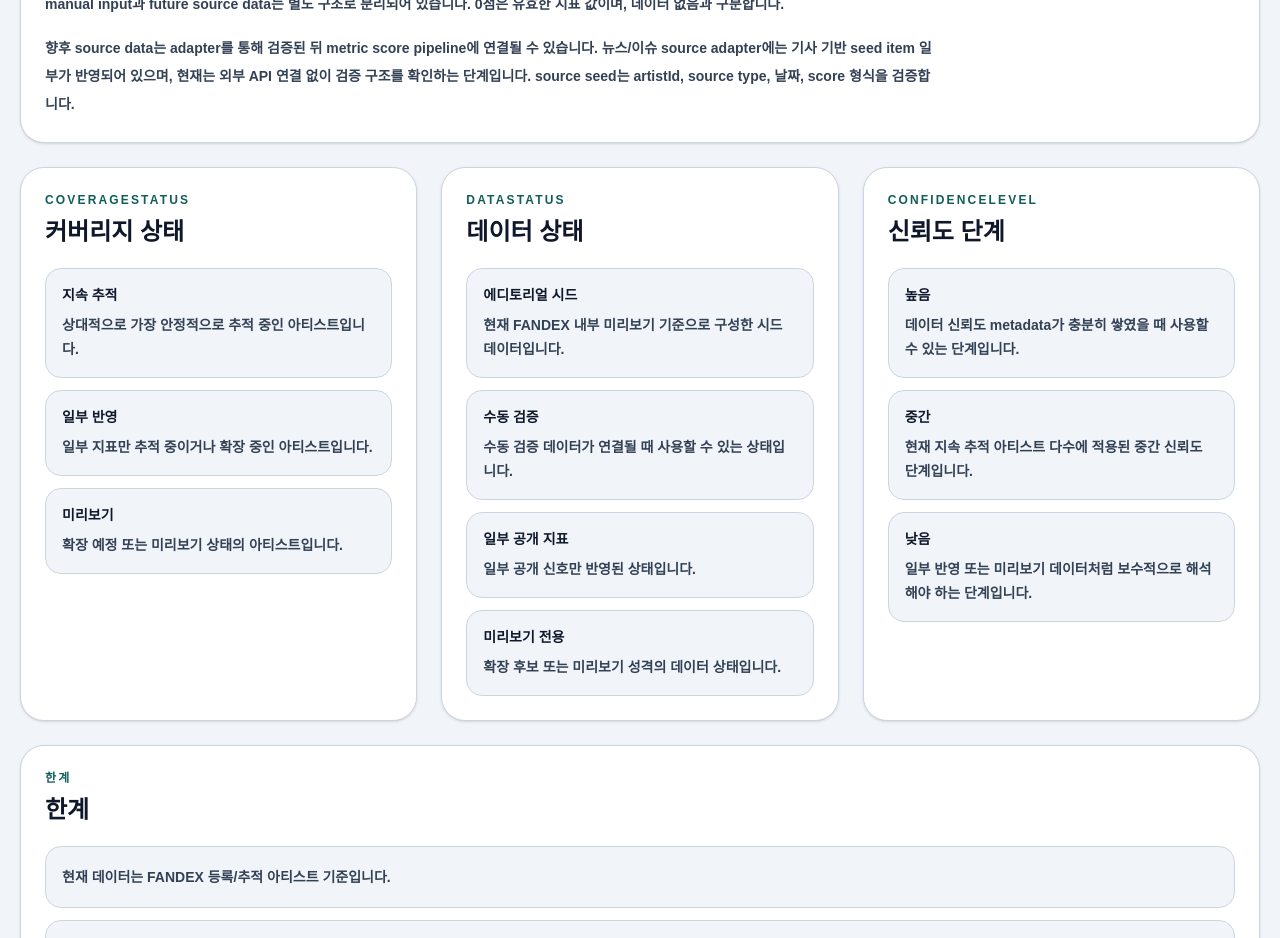
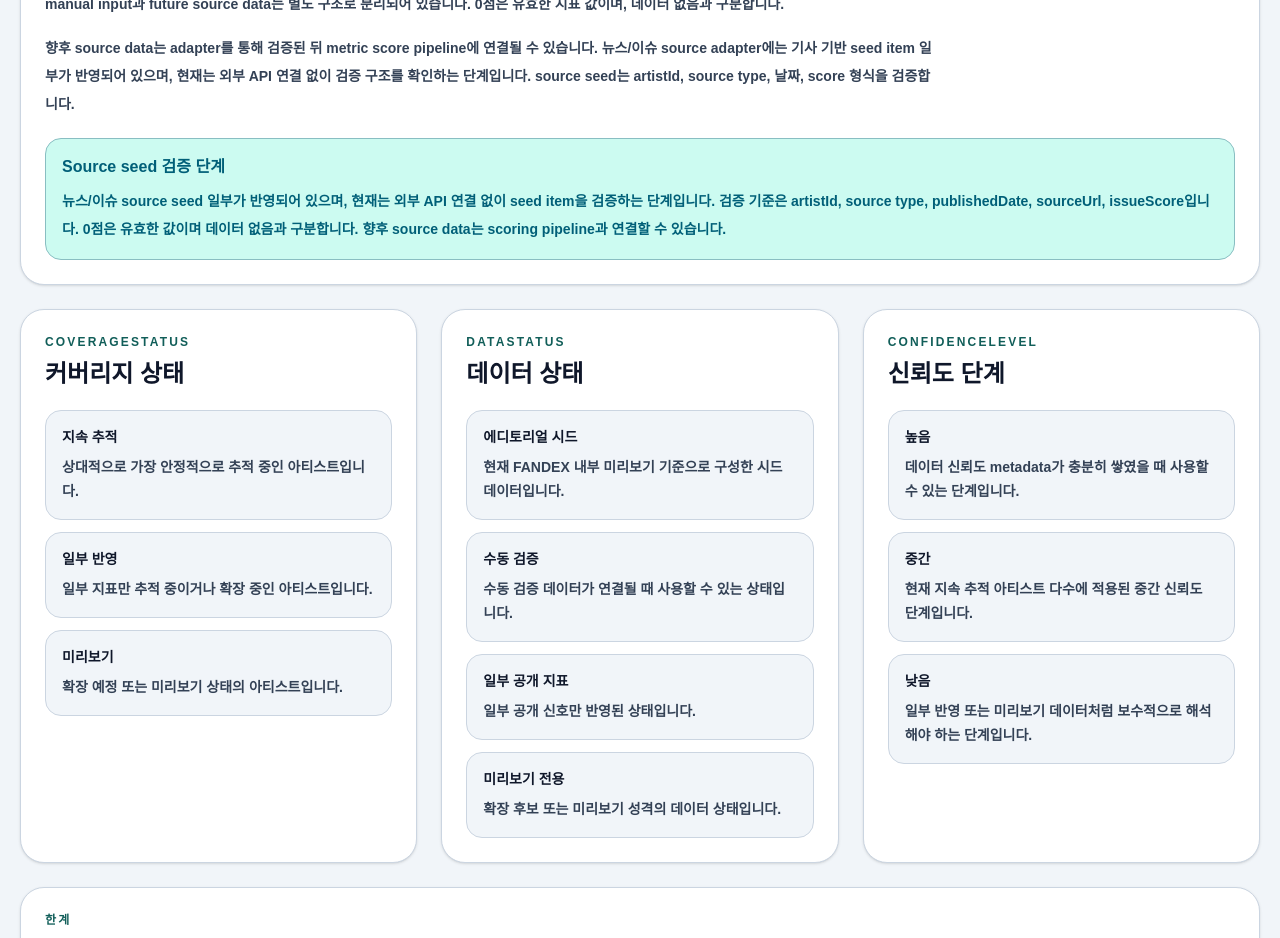
Before and after one commit to kpopmaker/fandex, a Next.js app: page /methodology in a window 1280 px wide. Shown: the part 4300-5238 px from the top of the page. Built offline with nearby package versions, Linux system fonts and the light colour scheme.

Commit message:
fix: clarify source seed readiness display

```diff
--- a/app/methodology/page.tsx
+++ b/app/methodology/page.tsx
@@ -314,6 +314,15 @@ export default function MethodologyPage() {
               있으며, 현재는 외부 API 연결 없이 검증 구조를 확인하는 단계입니다. source seed는
               artistId, source type, 날짜, score 형식을 검증합니다.
             </p>
+            <div className="mt-5 rounded-2xl border border-cyan-200 bg-cyan-50 p-4 text-sm font-bold leading-7 text-cyan-800 dark:border-cyan-400/20 dark:bg-cyan-400/10 dark:text-cyan-100">
+              <h3 className="text-base font-black">Source seed 검증 단계</h3>
+              <p className="mt-2">
+                뉴스/이슈 source seed 일부가 반영되어 있으며, 현재는 외부 API 연결 없이 seed
+                item을 검증하는 단계입니다. 검증 기준은 artistId, source type, publishedDate,
+                sourceUrl, issueScore입니다. 0점은 유효한 값이며 데이터 없음과 구분합니다.
+                향후 source data는 scoring pipeline과 연결할 수 있습니다.
+              </p>
+            </div>
           </section>
 
           <DefinitionSection
```
